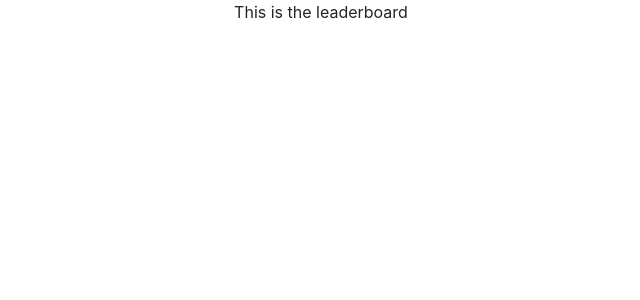
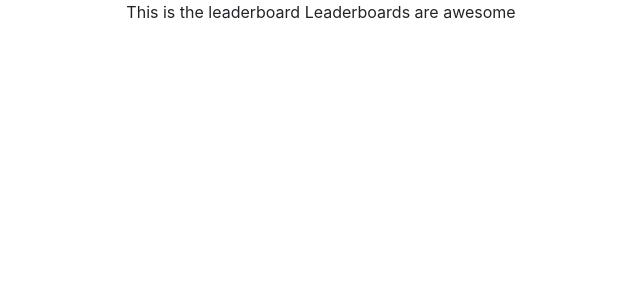
Before and after one commit to alsahmou/educational-platform, a React (Create React App) app: page /leaderboard in a window 1280 px wide. Shown: the top 300 px of the page, without its empty margins (319-959 px from the left). Built offline with nearby package versions, Linux system fonts and the light colour scheme.

Commit message:
Trying pull requests

```diff
--- a/src/routingComps/Leaderboard.js
+++ b/src/routingComps/Leaderboard.js
@@ -5,6 +5,7 @@ class LeaderboardComp extends Component {
     return (
       <div>
         This is the leaderboard
+        Leaderboards are awesome
       </div>
     )
   }
```
